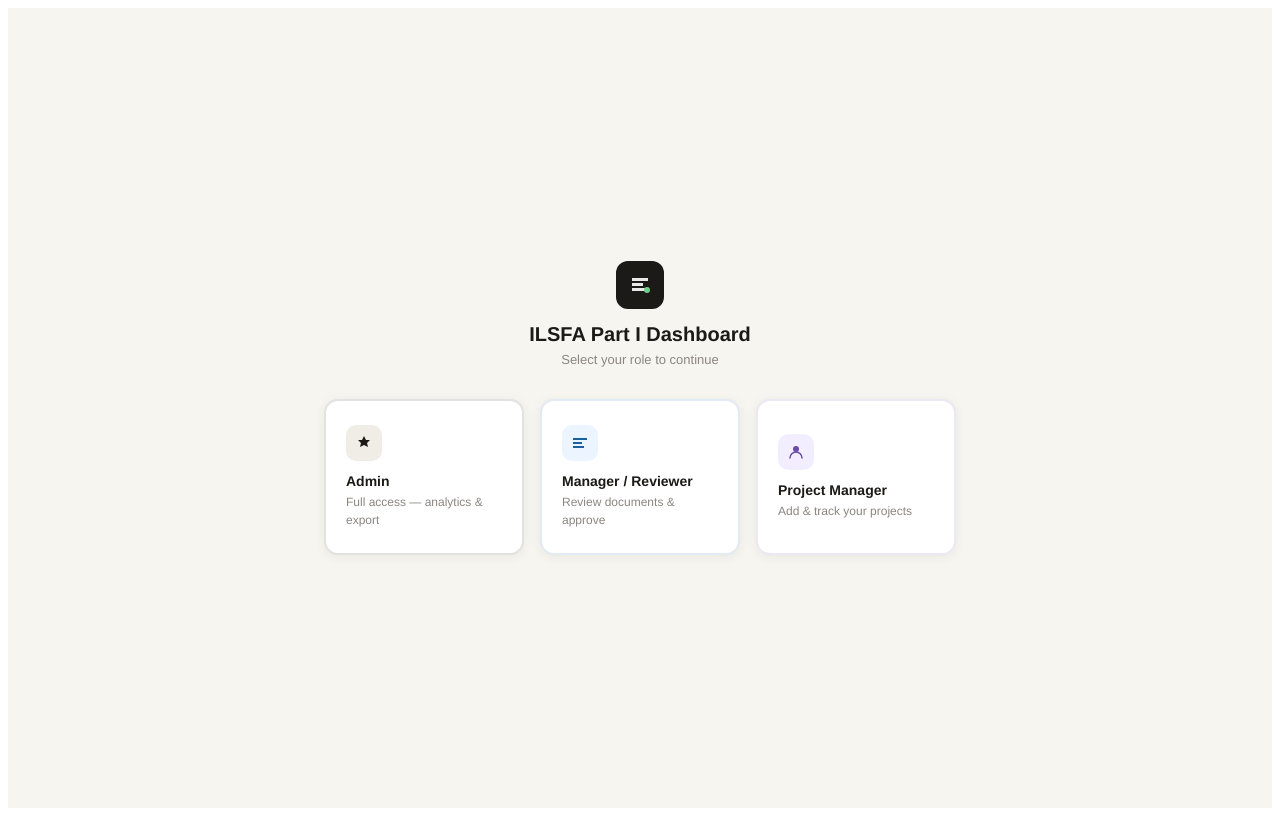
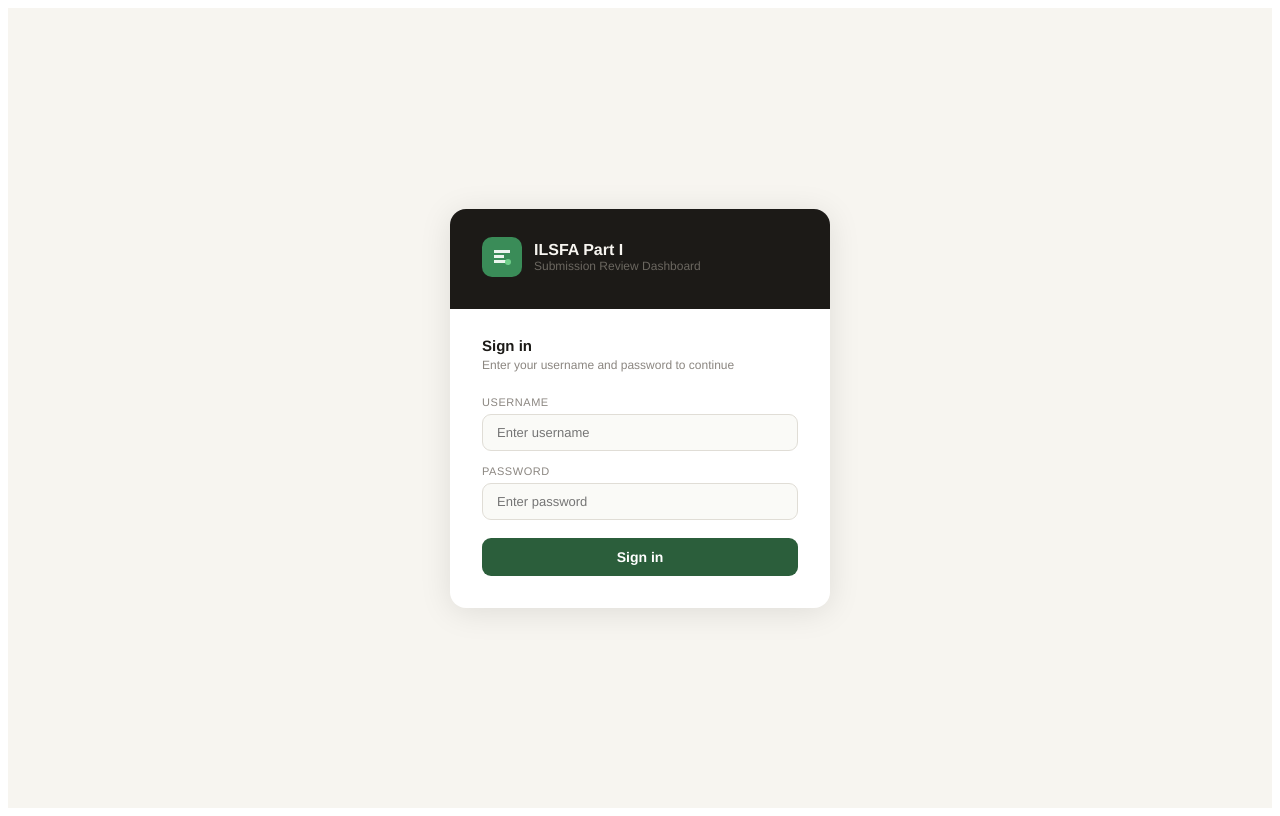
Before and after one commit to judy-netizen/ILSFA-Part-I-dashboard, a React app in the folder src/: page / in a window 1280 px wide. Built offline with nearby package versions, Linux system fonts and the light colour scheme; the HTML template or start-up script is replaced by a standard one.

Commit message:
Add files via upload

```diff
--- a/src/App.jsx
+++ b/src/App.jsx
@@ -9,6 +9,21 @@ const ROLES = {
   pm:      { label:"Project Manager",    color:"#6B4CA8", bg:"#F3EEFF" },
 };
 
+const USERS = [
+  // Managers / Reviewers
+  { username:"judy",     password:"judy2026",     role:"manager", name:"Judy Netizen",          pm: null },
+  { username:"mary",     password:"mary2026",     role:"manager", name:"Mary Ann Sante",        pm: null },
+  // Admin
+  { username:"admin",    password:"admin2026",    role:"admin",   name:"Admin",                 pm: null },
+  // Project Managers - can only see their own projects
+  { username:"allaiza",  password:"pm2026",       role:"pm",      name:"Allaiza Velasquez",     pm:"Allaiza Velasquez" },
+  { username:"angelica", password:"pm2026",       role:"pm",      name:"Angelica Capili",       pm:"Angelica Capili" },
+  { username:"franchise",password:"pm2026",       role:"pm",      name:"Francheska Alvarez",    pm:"Francheska Alvarez" },
+  { username:"genneva",  password:"pm2026",       role:"pm",      name:"Genneva Arguelles",     pm:"Genneva Arguelles" },
+  { username:"maryann",  password:"pm2026",       role:"pm",      name:"Mary Ann Sante",        pm:"Mary Ann Sante" },
+  { username:"may",      password:"pm2026",       role:"pm",      name:"May Contestable",       pm:"May Contestable" },
+];
+
 const STATUS = {
   pending:        { label:"Pending",        color:"#8B7355", bg:"#FDF6EC", border:"#E8D5B0" },
   initial_review: { label:"Initial Review", color:"#1A5F9E", bg:"#EBF4FF", border:"#BDDAF5" },
@@ -19,7 +34,7 @@ const STATUS = {
 
 const INIT_DATA = [];
 
-const EMPTY_FORM = { name:"", customer:"", agent:"", pm:"", recValue:"", dcSize:"", ejc:false, ec:false, iec:false };
+const EMPTY_FORM = { projectId:"", name:"", customer:"", agent:"", pm:"", recValue:"", dcSize:"", ejc:false, ec:false, iec:false };
 
 const API_URL = "https://script.google.com/macros/s/AKfycbxXlm6OLl1AyVHsQAkNrs3dDpicmBJ0tPSJj-OIyB-ZLX24VdLbEpXLl4ErHxojsgibWQ/exec";
 
@@ -118,7 +133,10 @@ function DocChecklist({ docs, onChange, readOnly=false }) {
 const inputStyle = { width:"100%",padding:"8px 12px",border:"1px solid #E0DDD6",borderRadius:8,fontSize:13,color:"#1C1A17",background:"#FAFAF7",outline:"none",fontFamily:"inherit",boxSizing:"border-box" };
 
 export default function App() {
-  const [role, setRole]             = useState(null);
+  const [user, setUser]             = useState(null);
+  const [loginUser, setLoginUser]   = useState("");
+  const [loginPass, setLoginPass]   = useState("");
+  const [loginError, setLoginError] = useState("");
   const [projects, setProjects]     = useState(INIT_DATA);
   const [loading, setLoading]       = useState(false);
   const [syncing, setSyncing]       = useState(false);
@@ -149,13 +167,15 @@ export default function App() {
   const pms    = useMemo(()=>[...new Set(projects.map(p=>p.pm).filter(Boolean))].sort(),[projects]);
 
   const list = useMemo(()=>projects.filter(p=>{
+    // PMs can only see their own projects
+    if (user?.role==="pm" && user?.pm && p.pm !== user.pm) return false;
     if (fStatus && p.status!==fStatus) return false;
     if (fAgent  && p.agent!==fAgent)   return false;
     if (fPM     && p.pm!==fPM)         return false;
     if (fDoc) { const idx=ITEMS.indexOf(fDoc); if(idx>=0&&!p.initialDocs[idx]) return false; }
     if (search && ![p.name,p.id,p.customer,p.agent,p.pm].some(v=>v.toLowerCase().includes(search.toLowerCase()))) return false;
     return true;
-  }),[projects,fStatus,fAgent,fPM,fDoc,search]);
+  }),[projects,fStatus,fAgent,fPM,fDoc,search,user]);
 
   const totals = useMemo(()=>({
     rec:      list.reduce((s,p)=>s+(p.recValue||0),0),
@@ -168,8 +188,8 @@ export default function App() {
   }),[list]);
 
   const anyFilter = fStatus||fAgent||fPM||fDoc||search;
-  const isAdmin   = role==="admin";
-  const isManager = role==="manager"||isAdmin;
+  const isAdmin   = user?.role==="admin";
+  const isManager = user?.role==="manager"||isAdmin;
 
   function openProject(p) {
     setSel(p);
@@ -198,7 +218,7 @@ export default function App() {
 
   async function sendMessage() {
     if (!newMsg.trim()) return;
-    const msg = { id:Date.now(), from:role==="manager"?"Reviewer":role==="admin"?"Admin":"Project Manager", role, text:newMsg.trim(), time:new Date().toLocaleString("en-US",{month:"2-digit",day:"2-digit",year:"numeric",hour:"2-digit",minute:"2-digit"}) };
+    const msg = { id:Date.now(), from:user?.role==="manager"?"Reviewer":user?.role==="admin"?"Admin":"Project Manager", role, text:newMsg.trim(), time:new Date().toLocaleString("en-US",{month:"2-digit",day:"2-digit",year:"numeric",hour:"2-digit",minute:"2-digit"}) };
     const updated = { ...sel, messages:[...(sel.messages||[]),msg] };
     setProjects(prev=>prev.map(p=>p.id===sel.id?updated:p));
     setSel(updated);
@@ -207,8 +227,8 @@ export default function App() {
   }
 
   async function addProject() {
-    if (!form.name.trim()) return;
-    const id = "ILSFA-"+String(projects.length+1).padStart(4,"0");
+    if (!form.name.trim() || !form.projectId.trim()) return;
+    const id = form.projectId.trim();
     const newProject = { ...form, id, recValue:parseFloat(form.recValue)||0, dcSize:parseFloat(form.dcSize)||0, status:"pending", initialDocs:[...formDocs], finalDocs:[...EMPTY_DOCS], initialComment:"", finalComment:"", initialReviewer:"", finalReviewer:"", messages:[] };
     setProjects(prev=>[newProject,...prev]);
     setForm(EMPTY_FORM);
@@ -220,6 +240,18 @@ export default function App() {
   }
 
   function toggleDoc(arr, setArr, i) { const n=[...arr]; n[i]=n[i]?0:1; setArr(n); }
+  function handleLogin() {
+    const found = USERS.find(u => u.username.toLowerCase() === loginUser.toLowerCase().trim() && u.password === loginPass);
+    if (found) {
+      setUser(found);
+      setLoginError("");
+      setLoginUser("");
+      setLoginPass("");
+    } else {
+      setLoginError("Incorrect username or password.");
+    }
+  }
+
   function clearFilters() { setFStatus(""); setFAgent(""); setFPM(""); setFDoc(""); setSearch(""); }
 
   const loadFromSheet = useCallback(async () => {
@@ -237,35 +269,42 @@ export default function App() {
   }, []);
 
   useEffect(() => {
-    if (role) loadFromSheet();
-  }, [role]);
+    if (user) loadFromSheet();
+  }, [user]);
 
-  // ── ROLE SELECTOR ──────────────────────────────────────────────────────────
-  if (!role) return (
+  // ── LOGIN SCREEN ──────────────────────────────────────────────────────────
+  if (!user) return (
     <div style={{ fontFamily:"'Helvetica Neue',sans-serif",background:"#F7F5F0",minHeight:"100vh",display:"flex",flexDirection:"column",alignItems:"center",justifyContent:"center" }}>
-      <div style={{ marginBottom:32,textAlign:"center" }}>
-        <div style={{ width:48,height:48,background:"#1C1A17",borderRadius:12,display:"flex",alignItems:"center",justifyContent:"center",margin:"0 auto 14px" }}>
-          <svg width="22" height="22" viewBox="0 0 22 22" fill="none"><path d="M3 4h16v3H3zm0 5h11v3H3zm0 5h13v3H3z" fill="#fff" opacity="0.9"/><circle cx="18" cy="16" r="3" fill="#6FCF8A"/></svg>
+      <div style={{ width:380,background:"#fff",borderRadius:16,boxShadow:"0 4px 32px rgba(0,0,0,0.10)",overflow:"hidden" }}>
+        <div style={{ background:"#1C1A17",padding:"28px 32px 24px" }}>
+          <div style={{ display:"flex",alignItems:"center",gap:12,marginBottom:8 }}>
+            <div style={{ width:40,height:40,background:"#3A8C58",borderRadius:10,display:"flex",alignItems:"center",justifyContent:"center",flexShrink:0 }}>
+              <svg width="20" height="20" viewBox="0 0 20 20" fill="none"><path d="M2 3h16v3H2zm0 5h10v3H2zm0 5h12v3H2z" fill="#fff" opacity="0.9"/><circle cx="16" cy="15" r="3" fill="#6FCF8A"/></svg>
+            </div>
+            <div>
+              <div style={{ color:"#F7F5F0",fontSize:16,fontWeight:700 }}>ILSFA Part I</div>
+              <div style={{ color:"#6B6760",fontSize:12 }}>Submission Review Dashboard</div>
+            </div>
+          </div>
         </div>
-        <div style={{ fontSize:20,fontWeight:700,color:"#1C1A17" }}>ILSFA Part I Dashboard</div>
-        <div style={{ fontSize:13,color:"#8B8680",marginTop:6 }}>Select your role to continue</div>
-      </div>
-      <div style={{ display:"flex",gap:16 }}>
-        {Object.entries(ROLES).map(([key,r])=>(
-          <button key={key} onClick={()=>setRole(key)} style={{ width:200,padding:"24px 20px",borderRadius:14,border:`2px solid ${r.color}20`,background:"#fff",cursor:"pointer",fontFamily:"inherit",textAlign:"left",boxShadow:"0 2px 12px rgba(0,0,0,0.06)" }}
-            onMouseEnter={e=>{e.currentTarget.style.borderColor=r.color;e.currentTarget.style.boxShadow=`0 4px 20px ${r.color}25`;}}
-            onMouseLeave={e=>{e.currentTarget.style.borderColor=`${r.color}20`;e.currentTarget.style.boxShadow="0 2px 12px rgba(0,0,0,0.06)";}}>
-            <div style={{ width:36,height:36,borderRadius:10,background:r.bg,display:"flex",alignItems:"center",justifyContent:"center",marginBottom:12 }}>
-              {key==="admin"   && <svg width="18" height="18" viewBox="0 0 18 18" fill="none"><path d="M9 2l2 4h4l-3 3 1 4-4-2-4 2 1-4-3-3h4z" fill={r.color}/></svg>}
-              {key==="manager" && <svg width="18" height="18" viewBox="0 0 18 18" fill="none"><path d="M2 4h14v2H2zm0 4h9v2H2zm0 4h11v2H2z" fill={r.color}/></svg>}
-              {key==="pm"      && <svg width="18" height="18" viewBox="0 0 18 18" fill="none"><circle cx="9" cy="6" r="3" fill={r.color}/><path d="M3 15c0-3.314 2.686-6 6-6s6 2.686 6 6" stroke={r.color} strokeWidth="1.5" strokeLinecap="round"/></svg>}
+        <div style={{ padding:"28px 32px 32px" }}>
+          <div style={{ fontSize:15,fontWeight:600,color:"#1C1A17",marginBottom:4 }}>Sign in</div>
+          <div style={{ fontSize:12,color:"#8B8680",marginBottom:24 }}>Enter your username and password to continue</div>
+          <div style={{ display:"flex",flexDirection:"column",gap:14 }}>
+            <div>
+              <div style={{ fontSize:11,fontWeight:500,color:"#8B8680",textTransform:"uppercase",letterSpacing:"0.05em",marginBottom:6 }}>Username</div>
+              <input value={loginUser} onChange={e=>setLoginUser(e.target.value)} onKeyDown={e=>e.key==="Enter"&&handleLogin()} placeholder="Enter username" style={{ width:"100%",padding:"10px 14px",border:`1px solid ${loginError?"#F5C0BC":"#E0DDD6"}`,borderRadius:9,fontSize:13,color:"#1C1A17",background:"#FAFAF7",outline:"none",fontFamily:"inherit",boxSizing:"border-box" }} autoFocus />
             </div>
-            <div style={{ fontSize:14,fontWeight:600,color:"#1C1A17",marginBottom:4 }}>{r.label}</div>
-            <div style={{ fontSize:12,color:"#8B8680",lineHeight:1.5 }}>
-              {key==="admin"?"Full access — analytics & export":key==="manager"?"Review documents & approve":key==="pm"?"Add & track your projects":""}
+            <div>
+              <div style={{ fontSize:11,fontWeight:500,color:"#8B8680",textTransform:"uppercase",letterSpacing:"0.05em",marginBottom:6 }}>Password</div>
+              <input value={loginPass} onChange={e=>setLoginPass(e.target.value)} onKeyDown={e=>e.key==="Enter"&&handleLogin()} type="password" placeholder="Enter password" style={{ width:"100%",padding:"10px 14px",border:`1px solid ${loginError?"#F5C0BC":"#E0DDD6"}`,borderRadius:9,fontSize:13,color:"#1C1A17",background:"#FAFAF7",outline:"none",fontFamily:"inherit",boxSizing:"border-box" }} />
             </div>
-          </button>
-        ))}
+            {loginError && <div style={{ background:"#FEF0EF",border:"1px solid #F5C0BC",borderRadius:8,padding:"9px 14px",fontSize:12,color:"#B03A2E" }}>⚠️ {loginError}</div>}
+            <button onClick={handleLogin} style={{ padding:"11px",borderRadius:9,border:"none",background:"#2B5E3B",color:"#fff",fontFamily:"inherit",fontSize:14,fontWeight:600,cursor:"pointer",marginTop:4 }}>
+              Sign in
+            </button>
+          </div>
+        </div>
       </div>
     </div>
   );
@@ -290,14 +329,18 @@ export default function App() {
               ↺ Refresh
             </button>
           )}
-          <button onClick={()=>setShowAdd(true)} style={{ padding:"7px 16px",borderRadius:8,border:"none",background:"#3A8C58",color:"#fff",fontFamily:"inherit",fontSize:12,fontWeight:500,cursor:"pointer",display:"flex",alignItems:"center",gap:6 }}>
+          <button onClick={()=>{ setForm({...EMPTY_FORM, pm: user?.role==="pm" ? user.pm : ""}); setFormDocs([...EMPTY_DOCS]); setShowAdd(true); }} style={{ padding:"7px 16px",borderRadius:8,border:"none",background:"#3A8C58",color:"#fff",fontFamily:"inherit",fontSize:12,fontWeight:500,cursor:"pointer",display:"flex",alignItems:"center",gap:6 }}>
             <span style={{ fontSize:16,lineHeight:1 }}>+</span> Add Project
           </button>
-          <div onClick={()=>setRole(null)} style={{ background:ROLES[role].bg,border:`1px solid ${ROLES[role].color}40`,borderRadius:8,padding:"4px 12px",display:"flex",alignItems:"center",gap:7,cursor:"pointer" }}>
-            <div style={{ width:7,height:7,borderRadius:"50%",background:ROLES[role].color }}></div>
-            <span style={{ color:ROLES[role].color,fontSize:12,fontWeight:500 }}>{ROLES[role].label}</span>
-            <span style={{ color:ROLES[role].color,fontSize:10,opacity:0.6 }}>▾</span>
+          <div style={{ display:"flex",alignItems:"center",gap:8,background:ROLES[user.role].bg,border:`1px solid ${ROLES[user.role].color}40`,borderRadius:8,padding:"5px 14px" }}>
+            <div style={{ width:7,height:7,borderRadius:"50%",background:ROLES[user.role].color }}></div>
+            <span style={{ color:ROLES[user.role].color,fontSize:12,fontWeight:500 }}>{user.name}</span>
+            <span style={{ color:"#C8C4BA",fontSize:11,margin:"0 2px" }}>·</span>
+            <span style={{ color:ROLES[user.role].color,fontSize:11,opacity:0.7 }}>{ROLES[user.role].label}</span>
           </div>
+          <button onClick={()=>{ setUser(null); setProjects([]); setSheetReady(false); }} style={{ padding:"5px 12px",borderRadius:7,border:"1px solid #3A3830",background:"transparent",color:"#A8A49E",fontFamily:"inherit",fontSize:11,cursor:"pointer" }}>
+            Sign out
+          </button>
         </div>
       </div>
 
@@ -643,7 +686,7 @@ export default function App() {
                   })}
                 </div>
                 <div style={{ padding:"14px 22px",borderTop:"1px solid #F0EDE6",flexShrink:0 }}>
-                  <div style={{ fontSize:11,color:"#8B8680",marginBottom:6 }}>Sending as <span style={{ fontWeight:600,color:role==="manager"?"#1A5F9E":role==="admin"?"#1C1A17":"#6B4CA8" }}>{role==="manager"?"Reviewer":role==="admin"?"Admin":"Project Manager"}</span></div>
+                  <div style={{ fontSize:11,color:"#8B8680",marginBottom:6 }}>Sending as <span style={{ fontWeight:600,color:user?.role==="manager"?"#1A5F9E":user?.role==="admin"?"#1C1A17":"#6B4CA8" }}>{user?.role==="manager"?"Reviewer":user?.role==="admin"?"Admin":"Project Manager"}</span></div>
                   <div style={{ display:"flex",gap:8 }}>
                     <textarea value={newMsg} onChange={e=>setNewMsg(e.target.value)} onKeyDown={e=>{ if(e.key==="Enter"&&!e.shiftKey){e.preventDefault();sendMessage();}}} placeholder="Type a message… (Enter to send)" rows={2} style={{ flex:1,padding:"9px 12px",border:"1px solid #E0DDD6",borderRadius:8,fontSize:13,color:"#1C1A17",resize:"none",background:"#FAFAF7",outline:"none",fontFamily:"inherit",lineHeight:1.5 }} />
                     <button onClick={sendMessage} disabled={!newMsg.trim()} style={{ padding:"0 16px",borderRadius:8,border:"none",background:newMsg.trim()?"#1C1A17":"#E0DDD6",color:"#fff",cursor:newMsg.trim()?"pointer":"not-allowed",fontFamily:"inherit",fontSize:12,fontWeight:500,flexShrink:0 }}>Send</button>
@@ -670,6 +713,9 @@ export default function App() {
                 Fill in your project details. The manager will handle document review after submission.
               </div>
               <div style={{ display:"grid",gridTemplateColumns:"1fr 1fr",gap:12 }}>
+                <Field label="Project ID *">
+                  <input value={form.projectId} onChange={e=>setForm(f=>({...f,projectId:e.target.value}))} placeholder="Enter project ID" style={{ ...inputStyle, borderColor: form.projectId ? "#E0DDD6" : "#E0DDD6" }} />
+                </Field>
                 <Field label="Project Name *"><input value={form.name}     onChange={e=>setForm(f=>({...f,name:e.target.value}))}     placeholder="e.g. Southside Community Solar" style={inputStyle} /></Field>
                 <Field label="Customer Name"><input  value={form.customer} onChange={e=>setForm(f=>({...f,customer:e.target.value}))} placeholder="e.g. Maria Reyes" style={inputStyle} /></Field>
                 <Field label="Sales Agent">
@@ -709,7 +755,7 @@ export default function App() {
               </Field>
             </div>
             <div style={{ padding:"14px 24px",borderTop:"1px solid #F0EDE6",display:"flex",gap:10,flexShrink:0 }}>
-              <button onClick={addProject} disabled={!form.name.trim()} style={{ padding:"9px 24px",borderRadius:8,border:"none",background:form.name.trim()?"#2B5E3B":"#A8C5B2",color:"#fff",fontFamily:"inherit",fontSize:13,fontWeight:500,cursor:form.name.trim()?"pointer":"not-allowed" }}>
+              <button onClick={addProject} disabled={!form.name.trim()||!form.projectId.trim()} style={{ padding:"9px 24px",borderRadius:8,border:"none",background:(form.name.trim()&&form.projectId.trim())?"#2B5E3B":"#A8C5B2",color:"#fff",fontFamily:"inherit",fontSize:13,fontWeight:500,cursor:(form.name.trim()&&form.projectId.trim())?"pointer":"not-allowed" }}>
                 Submit Project
               </button>
               <button onClick={()=>setShowAdd(false)} style={{ background:"transparent",border:"none",fontSize:13,color:"#8B8680",cursor:"pointer",fontFamily:"inherit" }}>Cancel</button>
```
